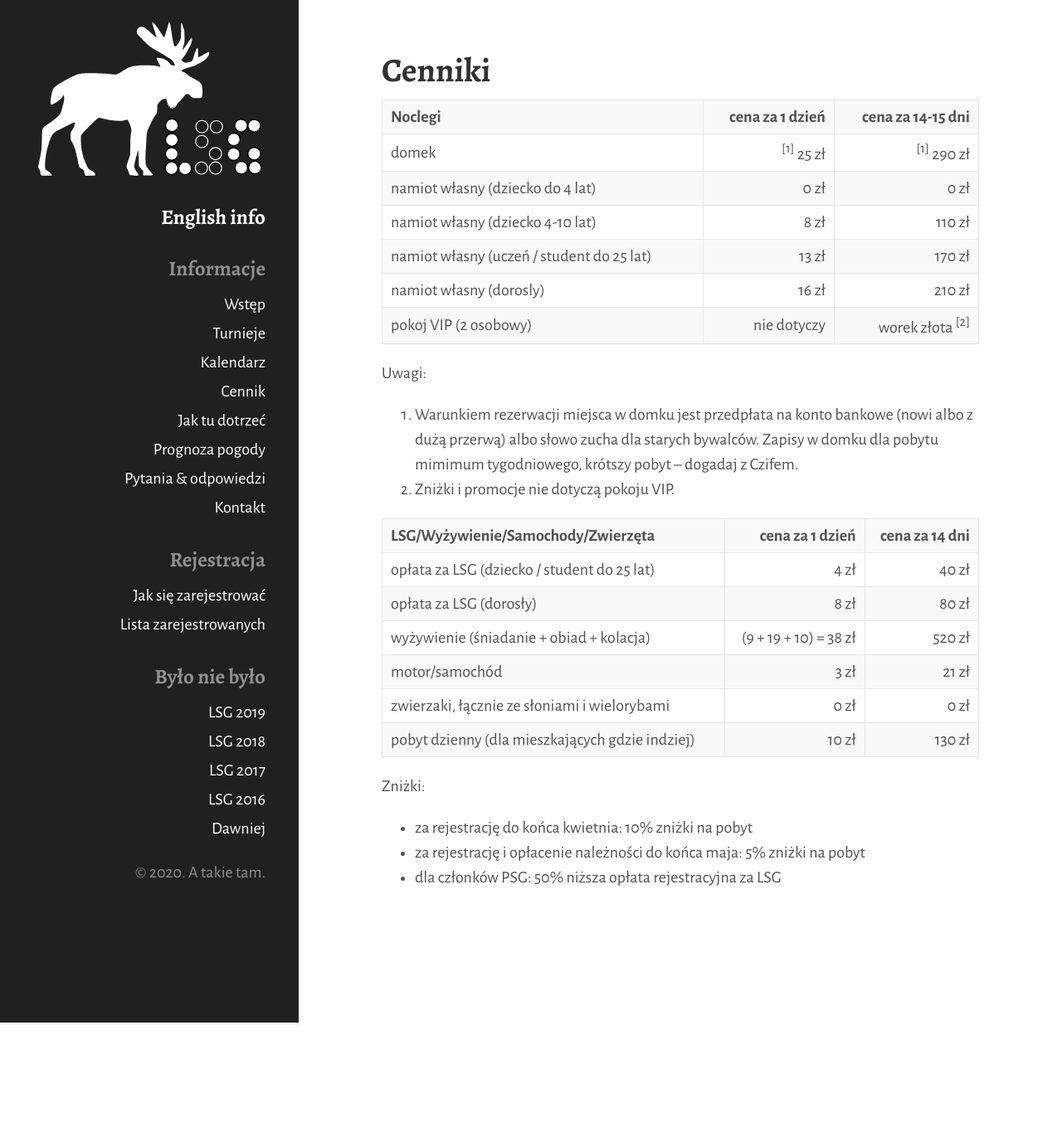
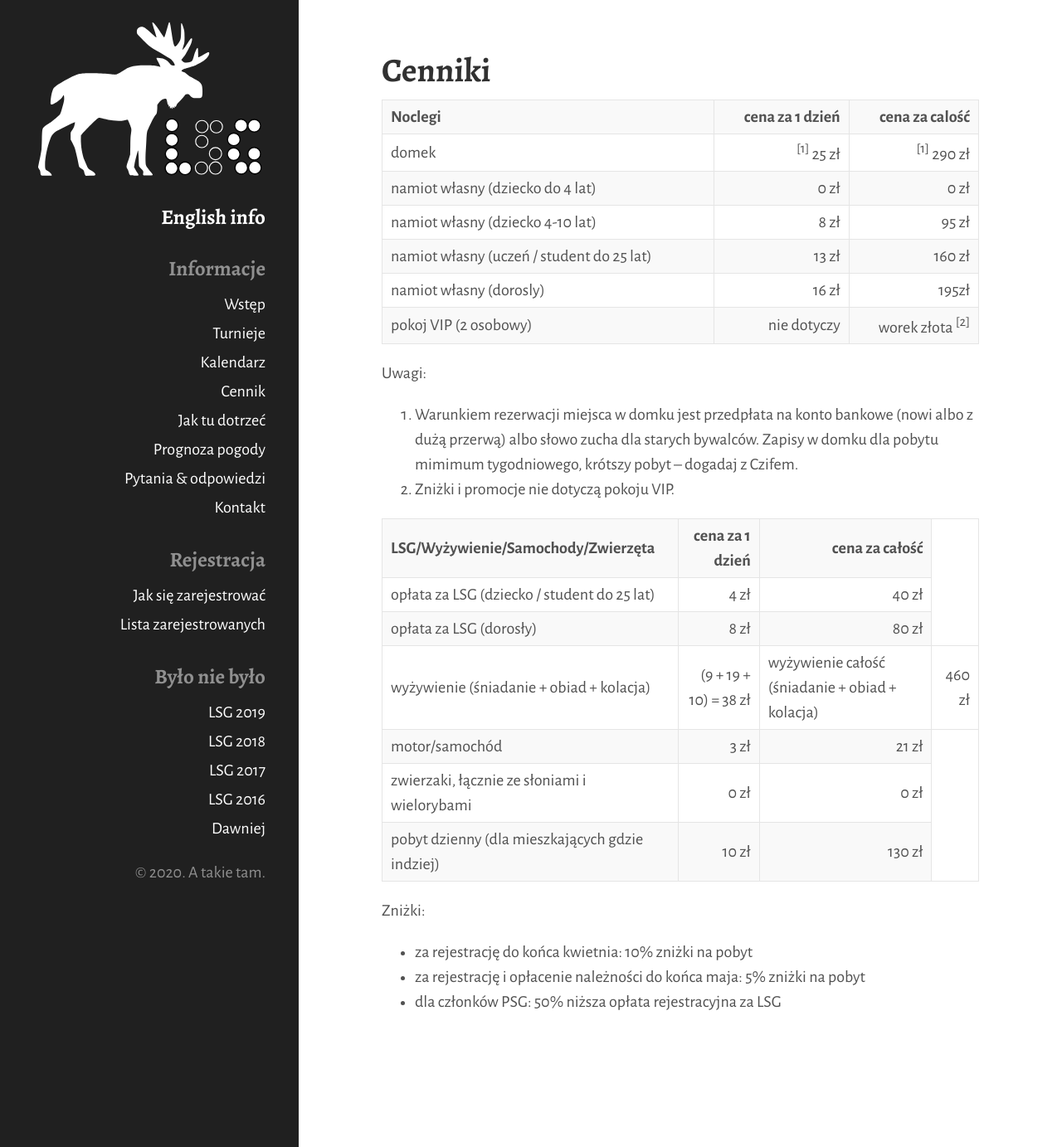
Before and after one commit to tasuki/lsg, a Jekyll site: the page built from cennik.md, in a window 1280 px wide. Shown: the whole page at 83% size. Built offline with Jekyll 4.4.1, drawn with Linux system fonts in a browser that asks for light colours; nearby versions of some CDN libraries; before the commit the page ends 1233 px from its top, so only the background shows below that.

Commit message:
Update cennik.md

```diff
--- a/cennik.md
+++ b/cennik.md
@@ -10,7 +10,7 @@ title: Cennik
 <tr>
 <th>Noclegi</th>
 <th class="right">cena za 1 dzień</th>
-<th class="right">cena za 14-15 dni</th>
+<th class="right">cena za calość</th>
 </tr>
 
 <tr>
@@ -28,19 +28,19 @@ title: Cennik
 <tr>
 <td>namiot własny (dziecko 4-10 lat)</td>
 <td class="right">8 zł</td>
-<td class="right">110 zł</td>
+<td class="right">95 zł</td>
 </tr>
 
 <tr>
 <td>namiot własny (uczeń / student do 25 lat)</td>
 <td class="right">13 zł</td>
-<td class="right">170 zł</td>
+<td class="right">160 zł</td>
 </tr>
 
 <tr>
 <td>namiot własny (dorosly)</td>
 <td class="right">16 zł</td>
-<td class="right">210 zł</td>
+<td class="right">195zł</td>
 </tr>
 
 <tr>
@@ -61,7 +61,7 @@ Uwagi:
 <tr>
 <th>LSG/Wyżywienie/Samochody/Zwierzęta</th>
 <th class="right">cena za 1 dzień</th>
-<th class="right">cena za 14 dni</th>
+<th class="right">cena za całość</th>
 </tr>
 
 <tr>
@@ -79,7 +79,8 @@ Uwagi:
 <tr>
 <td>wyżywienie (śniadanie + obiad + kolacja)</td>
 <td class="right">(9 + 19 + 10) = 38 zł</td>
-<td class="right">520 zł</td>
+<td>wyżywienie całość (śniadanie + obiad + kolacja)</td>
+<td class="right">460 zł</td>
 </tr>
 
 <tr>
```
